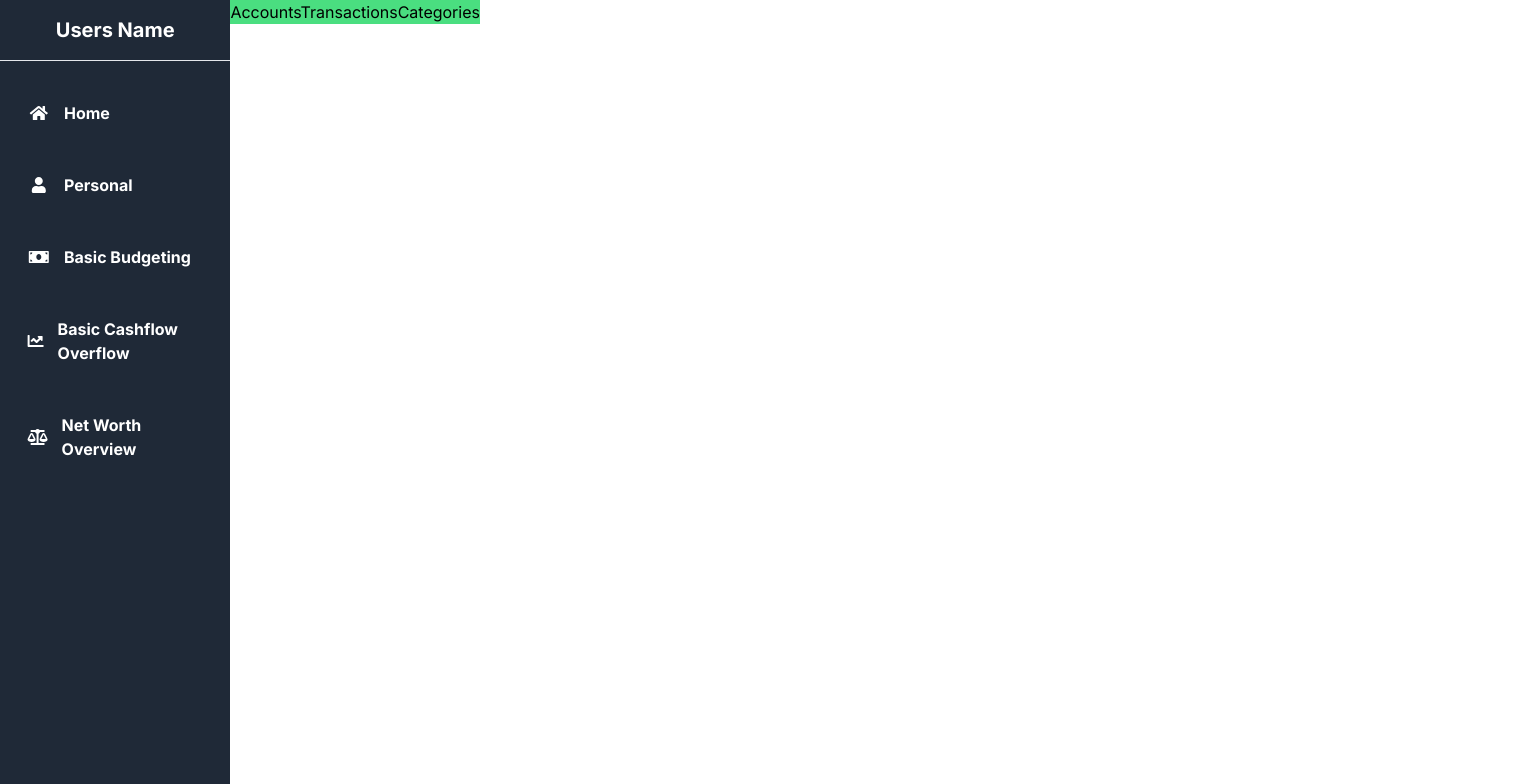
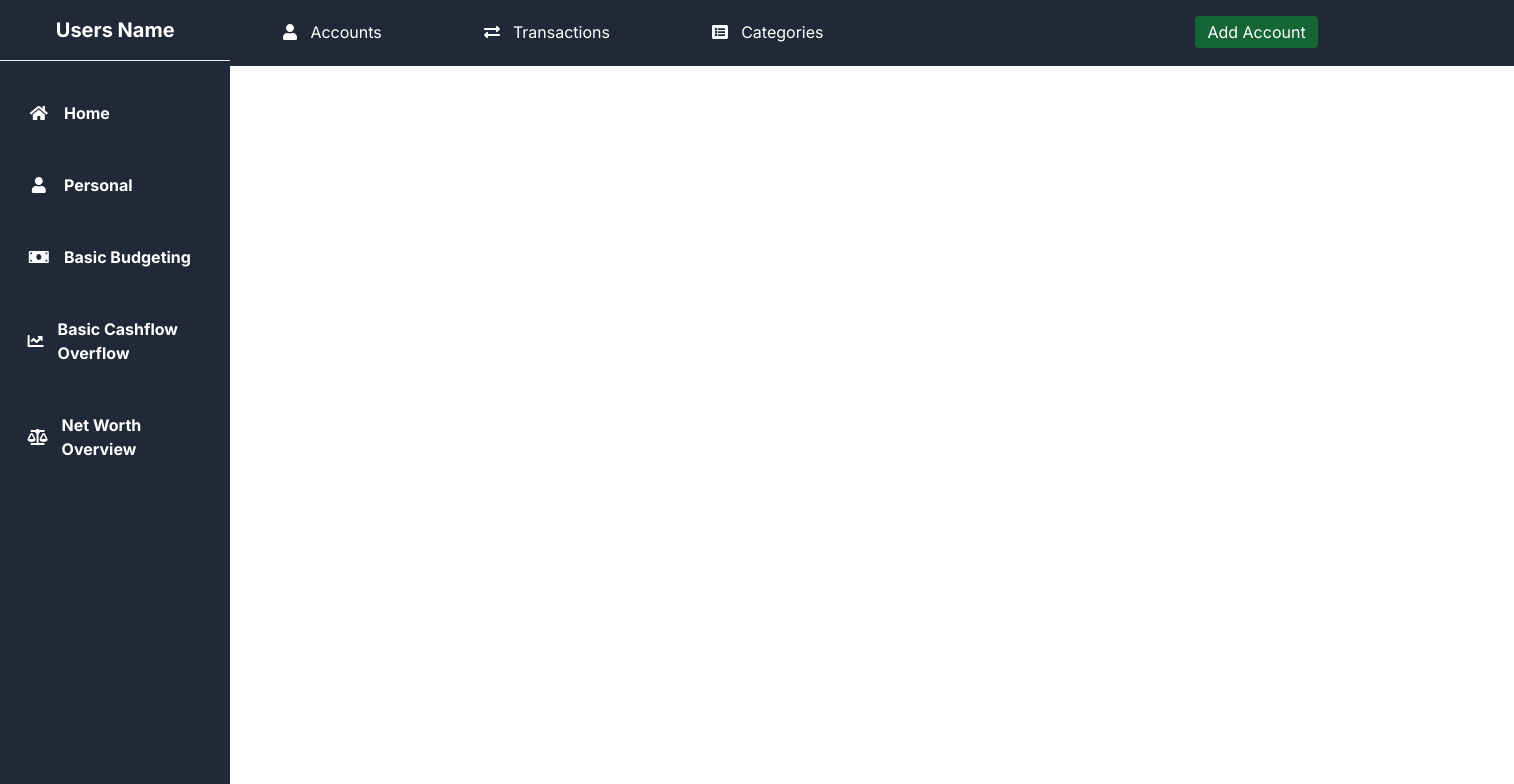
Before and after one commit to Toushik-Ahmed/Fina-Backend, a Next.js app: page /accounts in a window 1280 px wide. Shown: the top 784 px of the page, 1514 px wide, since content can reach past the window. Built offline with nearby package versions, Linux system fonts and the light colour scheme.

Commit message:
accounts elements

```diff
--- a/src/components/accounts/AccountElement.tsx
+++ b/src/components/accounts/AccountElement.tsx
@@ -1,16 +1,29 @@
-import React from 'react'
+import { FaExchangeAlt, FaListAlt, FaUser } from 'react-icons/fa';
 
-type Props = {}
+type Props = {};
 
 function AccountElement({}: Props) {
   return (
-    <div className='ml-[18vw] w-90vw bg-green-400'>
-      <a href="">Accounts</a>
-      <a href="">Transactions</a>
-      <a href="">Categories</a>
-
+    <div className="ml-[18vw] w-full h-[8.3vh] py-[2vh] bg-gray-800 text-white">
+      <div className="flex items-center">
+        <a href="" className="flex items-center px-[4vw]">
+          <FaUser className="mr-[1vw]" />
+          Accounts
+        </a>
+        <a href="" className="flex items-center px-[4vw]">
+          <FaExchangeAlt className="mr-[1vw]" />
+          Transactions
+        </a>
+        <a href="" className="flex items-center px-[4vw]">
+          <FaListAlt className="mr-[1vw]" />
+          Categories
+        </a>
+        <button className="bg-green-800 px-[1vw] py-[0.5vh] ml-[25vw] rounded">
+          Add Account
+        </button>
+      </div>
     </div>
-  )
+  );
 }
 
-export default AccountElement
+export default AccountElement;
--- a/src/components/accounts/Accounts.tsx
+++ b/src/components/accounts/Accounts.tsx
@@ -7,8 +7,14 @@ type Props = {}
 function Accounts({}: Props) {
   return (
     <div className='flex'>
+      <div className="w-20vw">
+
       <LeftNavbar />
+      </div>
+      <div className="w-80vw">
+
       <AccountElement />
+      </div>
     </div>
 
 
```
